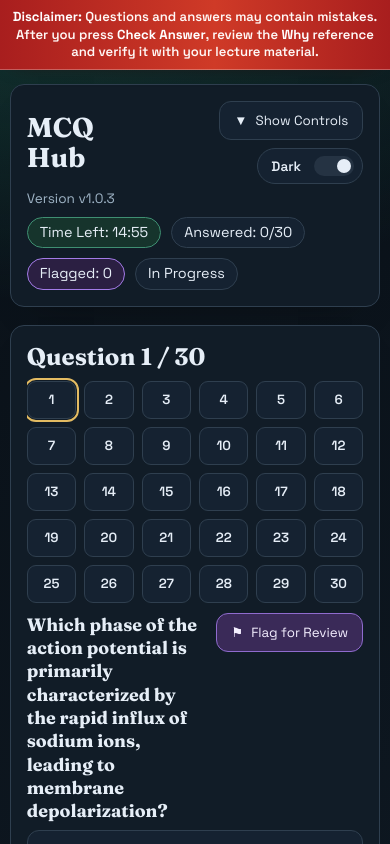
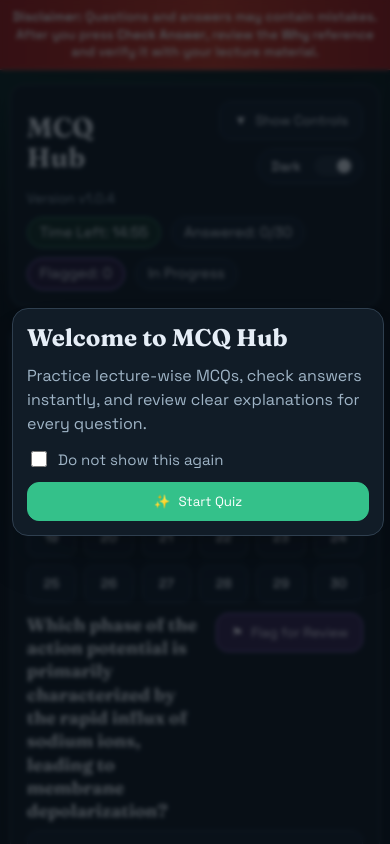
Before and after one commit to Nabeel-Rizwan-Quadri/mcq-website-nextjs, a Next.js app: page / in a window 390 px wide. Shown: the top 844 px of the page. Built offline with nearby package versions, Linux system fonts and the light colour scheme.

Commit message:
Add welcome modal and confetti effects to QuizApp; implement state management for modal visibility and confetti pieces

```diff
--- a/app/globals.css
+++ b/app/globals.css
@@ -816,6 +816,71 @@ button {
   flex-wrap: wrap;
 }
 
+.welcome-overlay {
+  position: fixed;
+  inset: 0;
+  z-index: 90;
+  display: grid;
+  place-items: center;
+  padding: 12px;
+  background: rgba(5, 10, 16, 0.7);
+  backdrop-filter: blur(2px);
+}
+
+.welcome-modal {
+  width: min(520px, calc(100vw - 24px));
+  border: 1px solid var(--line);
+  border-radius: 16px;
+  background: var(--panel);
+  box-shadow: 0 28px 56px -30px var(--shadow);
+  padding: 18px;
+  display: grid;
+  gap: 12px;
+}
+
+.welcome-copy {
+  color: var(--muted);
+  line-height: 1.5;
+}
+
+.welcome-checkbox {
+  display: inline-flex;
+  align-items: center;
+  gap: 8px;
+  font-size: 0.94rem;
+  color: var(--muted);
+}
+
+.welcome-checkbox input {
+  width: 16px;
+  height: 16px;
+  accent-color: var(--accent);
+}
+
+.welcome-actions {
+  display: flex;
+  justify-content: flex-end;
+  gap: 8px;
+}
+
+.confetti-layer {
+  pointer-events: none;
+  position: fixed;
+  inset: 0;
+  z-index: 120;
+  overflow: hidden;
+}
+
+.confetti-piece {
+  position: absolute;
+  top: -16px;
+  opacity: 0;
+  border-radius: 2px;
+  animation-name: confetti-fall;
+  animation-timing-function: cubic-bezier(0.18, 0.82, 0.22, 0.98);
+  animation-fill-mode: forwards;
+}
+
 @keyframes confirm-fade-in {
   from {
     opacity: 0;
@@ -833,6 +898,17 @@ button {
   to {
     opacity: 1;
     transform: translate(-50%, -50%);
+  }
+}
+
+@keyframes confetti-fall {
+  0% {
+    transform: translate3d(0, -8px, 0) rotate(0deg);
+    opacity: 1;
+  }
+  100% {
+    transform: translate3d(var(--confetti-drift), 108vh, 0) rotate(var(--confetti-rotation));
+    opacity: 0;
   }
 }
 
@@ -874,4 +950,18 @@ button {
     width: min(460px, calc(100vw - 20px));
     padding: 14px;
   }
+
+  .welcome-modal {
+    width: min(460px, calc(100vw - 18px));
+    padding: 14px;
+  }
+
+  .welcome-actions {
+    justify-content: stretch;
+  }
+
+  .welcome-actions .btn {
+    width: 100%;
+    justify-content: center;
+  }
 }
--- a/components/QuizApp.tsx
+++ b/components/QuizApp.tsx
@@ -1,6 +1,6 @@
 "use client";
 
-import { useEffect, useMemo, useState } from "react";
+import { useEffect, useMemo, useRef, useState, type CSSProperties } from "react";
 import * as AlertDialog from "@radix-ui/react-alert-dialog";
 import type { LectureQuiz, MCQQuestion } from "@/lib/types";
 
@@ -10,8 +10,12 @@ type QuizAppProps = {
 };
 type ThemeMode = "dark" | "light";
 const QUIZ_STATE_STORAGE_KEY = "mcq-hub-quiz-state-v1";
+const WELCOME_MODAL_STORAGE_KEY = "mcq-hub-hide-welcome-v1";
+const HIDE_WELCOME_STORAGE_VALUE = "1";
 const EXTRA_TIME_SECONDS_FIVE = 5 * 60;
 const EXTRA_TIME_SECONDS_TEN = 10 * 60;
+const CONFETTI_CLEANUP_MS = 6200;
+const CONFETTI_COLORS = ["#34c18a", "#e3bb62", "#ff8f74", "#69a7ff", "#c7a4ff", "#ffffff"];
 
 type PersistedQuizState = {
   selectedLectureId: string;
@@ -34,6 +38,18 @@ type ConfirmationDialogState = {
   cancelLabel: string;
   intent: "default" | "danger";
   onConfirm: () => void;
+};
+
+type ConfettiPiece = {
+  id: string;
+  leftPercent: number;
+  driftPx: number;
+  rotationDeg: number;
+  durationMs: number;
+  delayMs: number;
+  color: string;
+  widthPx: number;
+  heightPx: number;
 };
 
 function formatTime(totalSeconds: number): string {
@@ -125,6 +141,37 @@ function sanitizeFlaggedQuestions(lecture: LectureQuiz, candidate: unknown): Rec
   return nextFlaggedQuestions;
 }
 
+function buildConfettiPieces(count: number): ConfettiPiece[] {
+  const now = Date.now();
+  return Array.from({ length: count }, (_, index) => {
+    const widthPx = 6 + Math.random() * 6;
+    return {
+      id: `${now}-${index}`,
+      leftPercent: Math.random() * 100,
+      driftPx: -90 + Math.random() * 180,
+      rotationDeg: -540 + Math.random() * 1080,
+      durationMs: 3000 + Math.round(Math.random() * 2200),
+      delayMs: Math.round(Math.random() * 420),
+      color: CONFETTI_COLORS[Math.floor(Math.random() * CONFETTI_COLORS.length)],
+      widthPx,
+      heightPx: Math.max(4, Math.round(widthPx * 0.52)),
+    };
+  });
+}
+
+function getConfettiPieceStyle(piece: ConfettiPiece): CSSProperties {
+  return {
+    left: `${piece.leftPercent}%`,
+    width: `${piece.widthPx}px`,
+    height: `${piece.heightPx}px`,
+    backgroundColor: piece.color,
+    animationDuration: `${piece.durationMs}ms`,
+    animationDelay: `${piece.delayMs}ms`,
+    ["--confetti-drift" as `--${string}`]: `${piece.driftPx}px`,
+    ["--confetti-rotation" as `--${string}`]: `${piece.rotationDeg}deg`,
+  };
+}
+
 export default function QuizApp({ lectures, appVersion }: QuizAppProps) {
   const [hasMounted, setHasMounted] = useState(false);
   const [hasHydratedQuizState, setHasHydratedQuizState] = useState(false);
@@ -142,6 +189,10 @@ export default function QuizApp({ lectures, appVersion }: QuizAppProps) {
   const [showHeaderDetails, setShowHeaderDetails] = useState(false);
   const [confirmationDialog, setConfirmationDialog] = useState<ConfirmationDialogState | null>(null);
   const [themeMode, setThemeMode] = useState<ThemeMode>("dark");
+  const [showWelcomeModal, setShowWelcomeModal] = useState(false);
+  const [hideWelcomeOnNextVisit, setHideWelcomeOnNextVisit] = useState(false);
+  const [confettiPieces, setConfettiPieces] = useState<ConfettiPiece[]>([]);
+  const confettiTimeoutRef = useRef<number | null>(null);
 
   const selectedLecture = useMemo(
     () => lectures.find((lecture) => lecture.id === selectedLectureId),
@@ -184,6 +235,33 @@ export default function QuizApp({ lectures, appVersion }: QuizAppProps) {
     document.documentElement.setAttribute("data-theme", themeMode);
     window.localStorage.setItem("theme-mode", themeMode);
   }, [themeMode]);
+
+  useEffect(() => {
+    if (!hasMounted) {
+      return;
+    }
+
+    const hideWelcome =
+      window.localStorage.getItem(WELCOME_MODAL_STORAGE_KEY) === HIDE_WELCOME_STORAGE_VALUE;
+
+    if (hideWelcome) {
+      return;
+    }
+
+    const frameId = window.requestAnimationFrame(() => {
+      setShowWelcomeModal(true);
+    });
+
+    return () => window.cancelAnimationFrame(frameId);
+  }, [hasMounted]);
+
+  useEffect(() => {
+    return () => {
+      if (confettiTimeoutRef.current !== null) {
+        window.clearTimeout(confettiTimeoutRef.current);
+      }
+    };
+  }, []);
 
   useEffect(() => {
     let nextState: PersistedQuizState = {
@@ -316,6 +394,30 @@ export default function QuizApp({ lectures, appVersion }: QuizAppProps) {
     timeBoostFiveUsed,
     timeBoostTenUsed,
   ]);
+
+  function launchConfetti(pieceCount = 160): void {
+    setConfettiPieces(buildConfettiPieces(pieceCount));
+
+    if (confettiTimeoutRef.current !== null) {
+      window.clearTimeout(confettiTimeoutRef.current);
+    }
+
+    confettiTimeoutRef.current = window.setTimeout(() => {
+      setConfettiPieces([]);
+      confettiTimeoutRef.current = null;
+    }, CONFETTI_CLEANUP_MS);
+  }
+
+  function closeWelcomeModal(): void {
+    if (hideWelcomeOnNextVisit) {
+      window.localStorage.setItem(WELCOME_MODAL_STORAGE_KEY, HIDE_WELCOME_STORAGE_VALUE);
+    } else {
+      window.localStorage.removeItem(WELCOME_MODAL_STORAGE_KEY);
+    }
+
+    setShowWelcomeModal(false);
+    launchConfetti(150);
+  }
 
   function resetQuizForLecture(lecture: LectureQuiz): void {
     setActiveQuestionIndex(0);
@@ -560,6 +662,7 @@ export default function QuizApp({ lectures, appVersion }: QuizAppProps) {
       setSubmitted(true);
       setAutoSubmitted(false);
       setShowStats(false);
+      launchConfetti(220);
     };
 
     const unansweredCount = selectedLecture.questions.length - answeredCount;
@@ -671,12 +774,48 @@ export default function QuizApp({ lectures, appVersion }: QuizAppProps) {
     return () => window.removeEventListener("keydown", handleKeyDown);
   }, [selectedLecture, submitted, confirmationDialog]);
 
+  const confettiLayer =
+    confettiPieces.length > 0 ? (
+      <div className="confetti-layer" aria-hidden="true">
+        {confettiPieces.map((piece) => (
+          <span key={piece.id} className="confetti-piece" style={getConfettiPieceStyle(piece)} />
+        ))}
+      </div>
+    ) : null;
+
+  const welcomeModal = showWelcomeModal ? (
+    <div className="welcome-overlay" role="presentation">
+      <section className="welcome-modal" role="dialog" aria-modal="true" aria-labelledby="welcome-modal-title">
+        <h2 id="welcome-modal-title">Welcome to MCQ Hub</h2>
+        <p className="welcome-copy">
+          Practice lecture-wise MCQs, check answers instantly, and review clear explanations for every question.
+        </p>
+        <label className="welcome-checkbox">
+          <input
+            type="checkbox"
+            checked={hideWelcomeOnNextVisit}
+            onChange={(event) => setHideWelcomeOnNextVisit(event.target.checked)}
+          />
+          <span>Do not show this again</span>
+        </label>
+        <div className="welcome-actions">
+          <button className="btn btn-primary btn-with-icon" onClick={closeWelcomeModal}>
+            <span className="btn-icon" aria-hidden="true">
+              {"\u2728"}
+            </span>
+            Start Quiz
+          </button>
+        </div>
+      </section>
+    </div>
+  ) : null;
+
   if (!hasMounted || !hasHydratedQuizState) {
     return null;
   }
 
   if (!selectedLecture) {
-      return (
+    return (
       <main className="page-shell">
         <section className="panel">
           <div className="hero-header">
@@ -697,6 +836,8 @@ export default function QuizApp({ lectures, appVersion }: QuizAppProps) {
           <p className="build-meta">Version v{appVersion}</p>
           <p className="hero-subtitle">No quiz data is available yet.</p>
         </section>
+        {confettiLayer}
+        {welcomeModal}
       </main>
     );
   }
@@ -1066,6 +1207,8 @@ export default function QuizApp({ lectures, appVersion }: QuizAppProps) {
           </div>
         </section>
       )}
+      {confettiLayer}
+      {welcomeModal}
       <AlertDialog.Root open={Boolean(confirmationDialog)} onOpenChange={handleConfirmationOpenChange}>
         <AlertDialog.Portal>
           <AlertDialog.Overlay className="confirm-overlay" />
--- a/package.json
+++ b/package.json
@@ -1,6 +1,6 @@
 {
   "name": "mcq-website-nextjs",
-  "version": "1.0.3",
+  "version": "1.0.4",
   "description": "Simple lecture-wise MCQ website that consumes externally prepared MCQ JSON.",
   "scripts": {
     "dev": "next dev",
```
Also changed, not shown: 1 other file (tests, documents, lock files or other folders).
